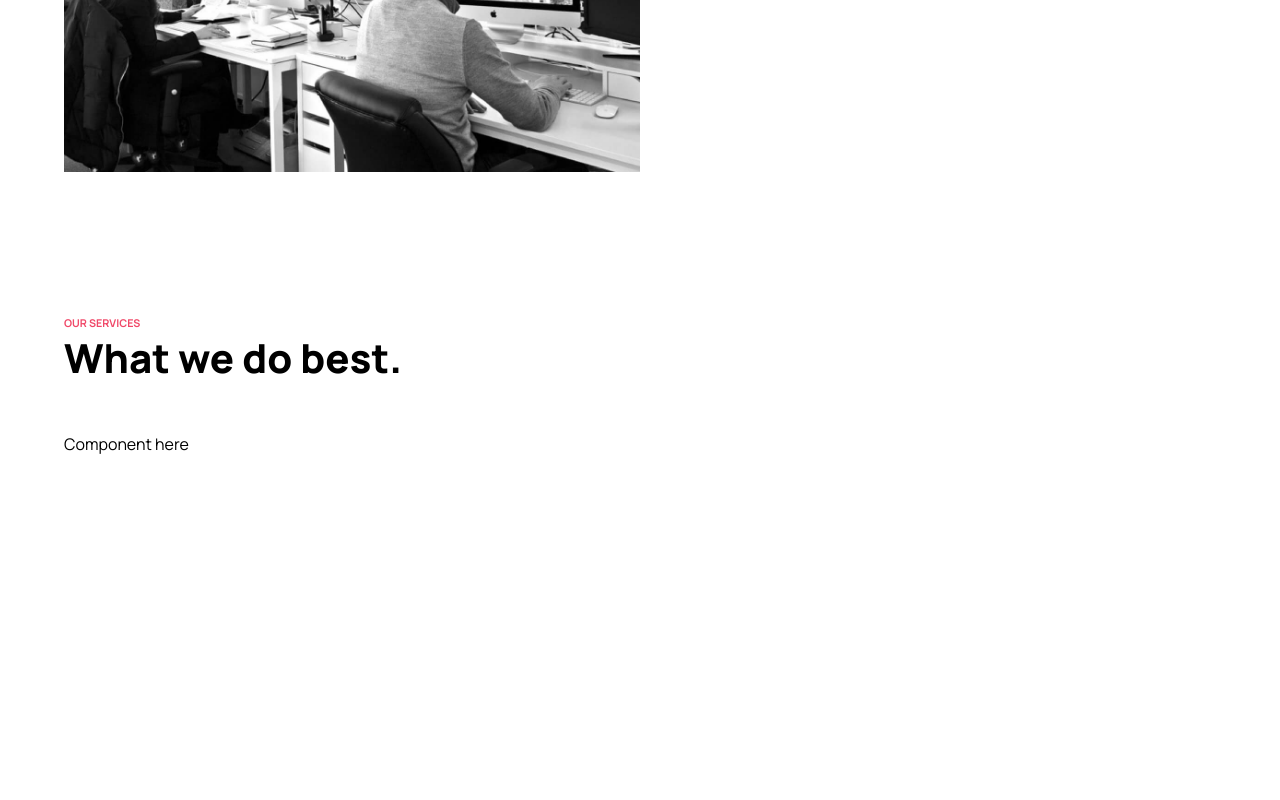
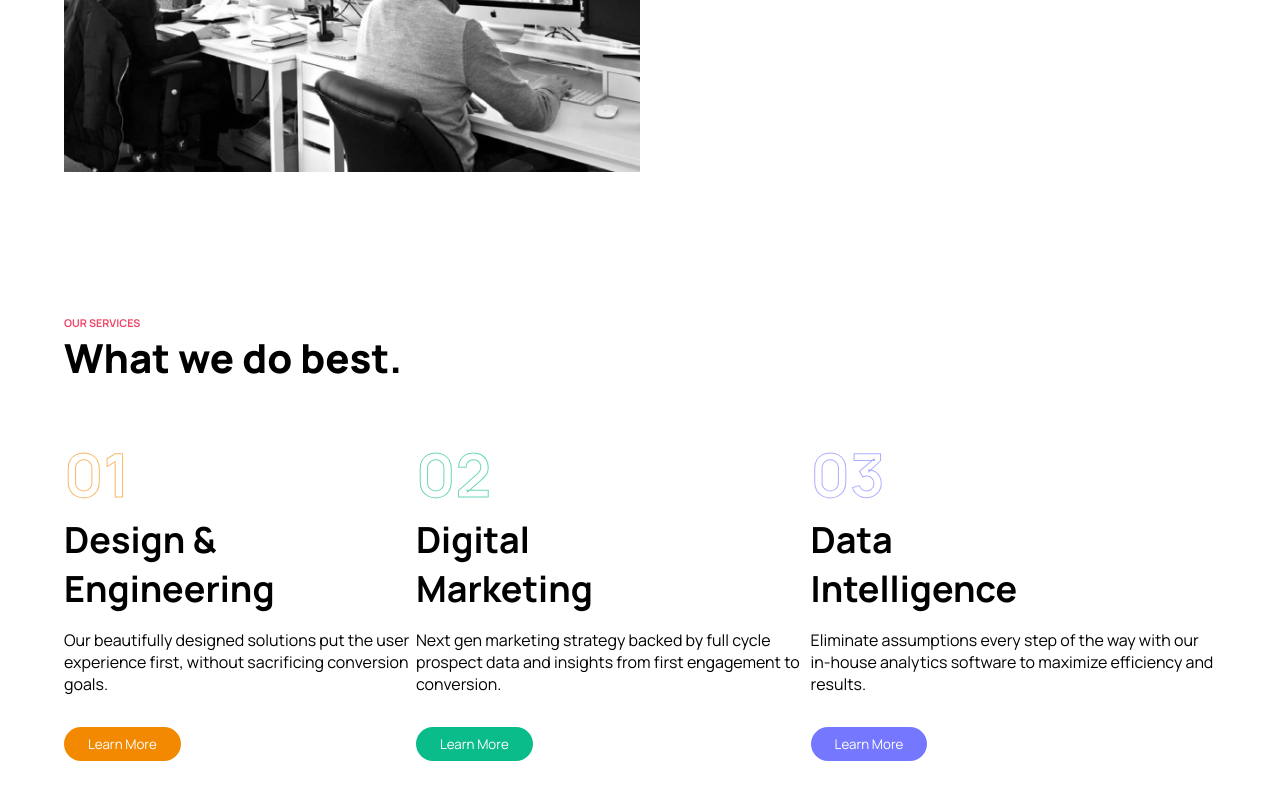
Before and after one commit to LiuAllan/Bam-digital, a React (Create React App) app: page / in a window 1280 px wide. Shown: the part 1562-2362 px from the top of the page. Before the commit the page ends 2017 px from the top, so only its background shows below. Built offline with nearby package versions, Linux system fonts and the light colour scheme.

Commit message:
our services, button, card components completed

```diff
--- /dev/null
+++ b/src/components/Button.tsx
@@ -0,0 +1,24 @@
+import React from 'react';
+// Components
+import '../styles/StyledButton.scss';
+
+interface ButtonProps {
+	buttonText: string;
+	buttonColor: string;
+}
+
+const Button: React.FC<ButtonProps> = ({ buttonText, buttonColor }) => {
+
+	return (
+		<a href='#'>
+			<button
+				className='button-container'
+				style={{backgroundColor: buttonColor }}
+			>
+				{ buttonText }
+			</button>
+		</a>
+	);
+}
+
+export default Button;
--- /dev/null
+++ b/src/components/Card.tsx
@@ -0,0 +1,31 @@
+import React from 'react';
+import Button from './Button';
+import '../styles/StyledCard.scss';
+
+interface CardProps {
+	numStroke: string;
+	pitchHeading1: string;
+	pitchHeading2: string;
+	pitchText: string;
+	color: string;
+}
+
+const Card: React.FC<CardProps> = ({ numStroke, pitchHeading1, pitchHeading2,  pitchText, color }) => {
+	return(
+		<div className='card-container'>
+			<div className='numbers-stroke' style={{ WebkitTextStroke: `1px ${color}` }}>
+				<h2>{numStroke}</h2>
+			</div>
+			<div className='pitch-heading'>
+				<h2>{pitchHeading1}</h2>
+				<h2>{pitchHeading2}</h2>
+			</div>
+			<div className='pitch-text'>
+				<p>{pitchText}</p>
+			</div>
+			<Button buttonText={'Learn More'} buttonColor={color}/>
+		</div>
+	);
+}
+
+export default Card;
--- a/src/components/Navbar.tsx
+++ b/src/components/Navbar.tsx
@@ -2,9 +2,11 @@ import React from 'react';
 // Components
 import logo from '../images/logo.svg';
 import '../styles/StyledNavbar.scss';
+import Button from './Button';
 
 
 const Navbar = () => {
+
 	return (
 		<div className='nav-container'>
 			<img src={logo} alt='bam_logo' />
@@ -13,6 +15,7 @@ const Navbar = () => {
 					<li><a href='#'>Services</a></li>
 					<li><a href='#'>Approach</a></li>
 					<li><a href='#'>Work</a></li>
+					<Button buttonText={"Let's Talk"} buttonColor={'rgb(240, 72, 104)'} />
 				</ul>
 			</div>
 		</div>
--- /dev/null
+++ b/src/components/OurServices.tsx
@@ -0,0 +1,41 @@
+import React from 'react';
+// Styles
+import '../styles/StyledOurServices.scss';
+import Card from '../components/Card';
+
+const OurServices = () => {
+	return (
+		<section className='our-services'>
+			<div className='our-services-head'>
+				<h6>our services</h6>
+				<h1>What we do best.</h1>
+			</div>
+
+			<div style={{ display: 'flex', flexDirection: 'row', justifyContent: 'space-between'}}>
+				<Card
+					numStroke={'01'}
+					pitchHeading1={'Design &'}
+					pitchHeading2={'Engineering'}
+					pitchText={'Our beautifully designed solutions put the user experience first, without sacrificing conversion goals.'}
+					color={'rgb(242, 137, 0)'}
+				/>
+				<Card
+					numStroke={'02'}
+					pitchHeading1={'Digital'}
+					pitchHeading2={'Marketing'}
+					pitchText={'Next gen marketing strategy backed by full cycle prospect data and insights from first engagement to conversion.'}
+					color={'rgb(9, 188, 138)'}
+				/>
+				<Card
+					numStroke={'03'}
+					pitchHeading1={'Data'}
+					pitchHeading2={'Intelligence'}
+					pitchText={'Eliminate assumptions every step of the way with our in-house analytics software to maximize efficiency and results.'}
+					color={'rgb(117, 120, 255)'}
+				/>
+			</div>
+		</section>
+	);
+}
+
+export default OurServices;
--- a/src/pages/landingPage.tsx
+++ b/src/pages/landingPage.tsx
@@ -3,8 +3,8 @@ import React from 'react';
 import Navbar from '../components/Navbar';
 import Header from '../components/Header';
 import OurMission from '../components/OurMission';
+import OurServices from '../components/OurServices';
 
-import '../styles/StyledOurServices.scss';
 
 const landingPage = () => {
 
@@ -16,16 +16,7 @@ const landingPage = () => {
 
 			<OurMission />
 
-			<section className='our-services'>
-				<div className='our-services-head'>
-					<h6>our services</h6>
-					<h1>What we do best.</h1>
-				</div>
-
-				<div>
-					Component here
-				</div>
-			</section>
+			<OurServices />
 
 			<section className='our-approach'>
 			</section>
--- /dev/null
+++ b/src/styles/StyledButton.scss
@@ -0,0 +1,19 @@
+.button-container {
+	padding: 0.5rem 1.5rem 0.5rem 1.5rem;
+	outline: none;
+	border: none;
+	border-radius: 25px;
+	color: #fff;
+	transition-duration: 0.5s;
+}
+
+.button-container:hover {
+	filter: brightness(0.8);
+
+}
+
+a {
+	text-decoration: none;
+}
+
+.button-container {}
--- /dev/null
+++ b/src/styles/StyledCard.scss
@@ -0,0 +1,28 @@
+.card-container {
+	/*background-color: #333;*/
+	max-width: 100/3%;
+	display: flex;
+	flex-direction: column;
+	justify-content: space-between;
+	margin-bottom: 4rem;
+
+	.numbers-stroke {
+		text-transform: uppercase;
+		/*-webkit-text-stroke: 1px rgb(242, 137, 0);*/
+		opacity: 0.6;
+		font-weight: 800;
+		font-size: 2.5rem;
+		color: transparent;
+	}
+	.pitch-heading {
+		font-weight: 800;
+		font-size: 1.5rem;
+	}
+
+	.pitch-text {
+		margin-bottom: 2rem;
+		margin-top: 1rem;
+	}
+
+
+}
```
